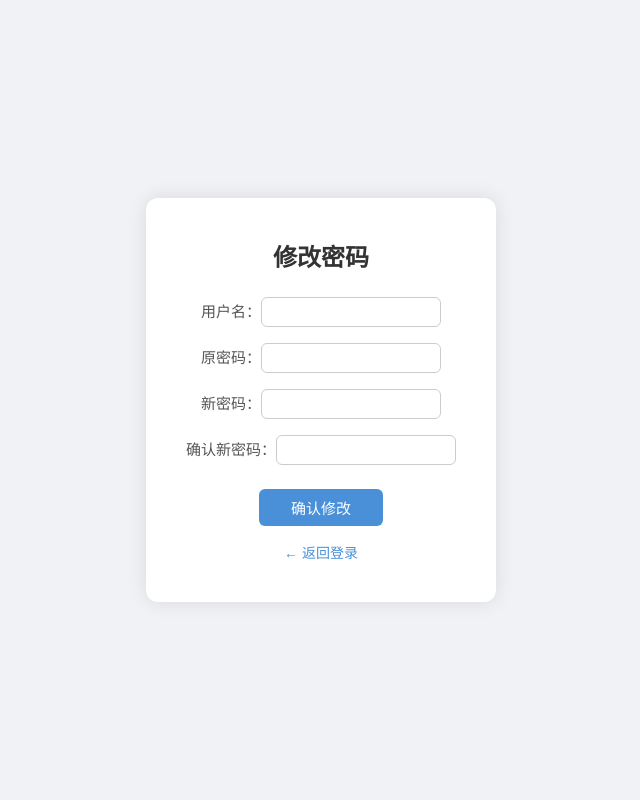
After one commit to curry-30-30/student_system, a Flask app: page /change_password in a window 1280 px wide. The commit adds this page. Shown: the whole page, without its empty margins (319-959 px from the left). Run offline with Flask 3, Linux system fonts and the light colour scheme.

Commit message:
新增注册/改密功能 + 查看所有用户

```diff
--- a/app.py
+++ b/app.py
@@ -4,10 +4,11 @@ import sqlite3
 app = Flask(__name__)
 app.secret_key = "student_system_secret"
 
-# 初始化数据库，创建学生表
+# 初始化数据库
 def create_db():
     conn = sqlite3.connect("student.db")
     cursor = conn.cursor()
+    # 学生表
     cursor.execute('''
     CREATE TABLE IF NOT EXISTS student (
         id INTEGER PRIMARY KEY AUTOINCREMENT,
@@ -17,6 +18,18 @@ def create_db():
         clazz TEXT
     )
     ''')
+    # 用户表
+    cursor.execute('''
+    CREATE TABLE IF NOT EXISTS user (
+        id INTEGER PRIMARY KEY AUTOINCREMENT,
+        username TEXT UNIQUE NOT NULL,
+        password TEXT NOT NULL
+    )
+    ''')
+    # 插入默认管理员（如果不存在）
+    cursor.execute("SELECT COUNT(*) FROM user WHERE username='admin'")
+    if cursor.fetchone()[0] == 0:
+        cursor.execute("INSERT INTO user (username, password) VALUES (?, ?)", ("admin", "123456"))
     conn.commit()
     conn.close()
 
@@ -26,12 +39,94 @@ create_db()
 @app.route("/", methods=["GET", "POST"])
 def login():
     if request.method == "POST":
-        username = request.form["username"]
-        password = request.form["password"]
-        if username == "admin" and password == "123456":
+        username = request.form["username"].strip()
+        password = request.form["password"].strip()
+        conn = sqlite3.connect("student.db")
+        cursor = conn.cursor()
+        cursor.execute("SELECT * FROM user WHERE username=? AND password=?", (username, password))
+        user = cursor.fetchone()
+        conn.close()
+        if user:
             return redirect("/student_list")
         return render_template("login.html", error="账号或密码错误")
     return render_template("login.html")
+
+# 注册
+@app.route("/register", methods=["GET", "POST"])
+def register():
+    errors = []
+    if request.method == "POST":
+        username = request.form["username"].strip()
+        password = request.form["password"].strip()
+        confirm = request.form["confirm"].strip()
+
+        if not username or not password:
+            errors.append("用户名和密码不能为空")
+        if password != confirm:
+            errors.append("两次密码输入不一致")
+        if len(password) < 6:
+            errors.append("密码长度不能少于6位")
+
+        if not errors:
+            conn = sqlite3.connect("student.db")
+            cursor = conn.cursor()
+            try:
+                cursor.execute("INSERT INTO user (username, password) VALUES (?, ?)", (username, password))
+                conn.commit()
+                flash("注册成功，请登录")
+                return redirect("/")
+            except sqlite3.IntegrityError:
+                errors.append("用户名已存在")
+            finally:
+                conn.close()
+
+        return render_template("register.html", errors=errors, username=username)
+
+    return render_template("register.html")
+
+# 修改密码
+@app.route("/change_password", methods=["GET", "POST"])
+def change_password():
+    errors = []
+    success = None
+    if request.method == "POST":
+        username = request.form["username"].strip()
+        old_pw = request.form["old_password"].strip()
+        new_pw = request.form["new_password"].strip()
+        confirm = request.form["confirm"].strip()
+
+        if not username or not old_pw or not new_pw:
+            errors.append("请填写完整信息")
+        elif new_pw != confirm:
+            errors.append("两次新密码输入不一致")
+        elif len(new_pw) < 6:
+            errors.append("新密码长度不能少于6位")
+        else:
+            conn = sqlite3.connect("student.db")
+            cursor = conn.cursor()
+            cursor.execute("SELECT * FROM user WHERE username=? AND password=?", (username, old_pw))
+            if cursor.fetchone():
+                cursor.execute("UPDATE user SET password=? WHERE username=?", (new_pw, username))
+                conn.commit()
+                success = "密码修改成功，请重新登录"
+            else:
+                errors.append("用户名或原密码错误")
+            conn.close()
+
+        if success:
+            return render_template("change_password.html", success=success, username=username)
+        return render_template("change_password.html", errors=errors, username=username)
+
+    return render_template("change_password.html")
+
+# 用户列表
+@app.route("/user_list")
+def user_list():
+    conn = sqlite3.connect("student.db")
+    cursor = conn.cursor()
+    users = cursor.execute("SELECT id, username, password FROM user").fetchall()
+    conn.close()
+    return render_template("user_list.html", users=users)
 
 # 学生列表页面
 @app.route("/student_list")
@@ -52,7 +147,6 @@ def add():
         age = request.form["age"].strip()
         clazz = request.form["clazz"].strip()
 
-        # 验证（收集所有错误，而非只报一个）
         if any(c.isdigit() for c in name):
             errors.append("姓名不能包含数字")
         if not sid.isdigit():
@@ -69,7 +163,6 @@ def add():
             flash("保存成功！")
             return redirect("/student_list")
 
-        # 验证失败时返回表单，保留已填内容
         return render_template("add.html", errors=errors, name=name, sid=sid, age=age, clazz=clazz)
 
     return render_template("add.html")
@@ -96,6 +189,5 @@ def delete_all():
     flash("已删除全部学生！")
     return redirect("/student_list")
 
-# 程序启动入口
 if __name__ == "__main__":
     app.run(debug=True)
--- /dev/null
+++ b/templates/change_password.html
@@ -0,0 +1,65 @@
+<!DOCTYPE html>
+<html lang="zh-CN">
+<head>
+    <meta charset="UTF-8">
+    <title>修改密码</title>
+    <style>
+        * { margin: 0; padding: 0; box-sizing: border-box; }
+        body {
+            height: 100vh;
+            display: flex;
+            justify-content: center;
+            align-items: center;
+            font-family: "Microsoft YaHei", sans-serif;
+            background: #f0f2f5;
+        }
+        .box {
+            background: #fff;
+            padding: 40px;
+            border-radius: 12px;
+            box-shadow: 0 0 20px rgba(0,0,0,0.1);
+            text-align: center;
+            min-width: 320px;
+        }
+        .box h2 { margin-bottom: 24px; color: #333; }
+        .box p { margin-bottom: 16px; font-size: 15px; color: #555; }
+        .box input {
+            width: 180px; padding: 6px 10px;
+            border: 1px solid #ccc; border-radius: 6px; font-size: 14px;
+        }
+        .box button {
+            margin-top: 8px; padding: 8px 32px;
+            border: none; border-radius: 6px;
+            background: #4a90d9; color: #fff; font-size: 15px; cursor: pointer;
+        }
+        .box button:hover { background: #357abd; }
+        .box .link {
+            display: inline-block; margin-top: 16px;
+            color: #4a90d9; text-decoration: none; font-size: 14px;
+        }
+        .box .link:hover { text-decoration: underline; }
+        .success { color: #27ae60; font-size: 14px; margin-bottom: 16px; }
+    </style>
+</head>
+<body>
+    <div class="box">
+        <h2>修改密码</h2>
+        {% if success %}
+        <p class="success">{{ success }}</p>
+        {% endif %}
+        {% if errors %}
+        <div style="color:red; font-size:14px; margin-bottom:16px; text-align:left; display:inline-block;">
+            {% for e in errors %}<p style="color:red; margin-bottom:4px;">· {{ e }}</p>{% endfor %}
+        </div>
+        {% endif %}
+        <form method="post">
+            <p>用户名：<input name="username" value="{{ username or '' }}"></p>
+            <p>原密码：<input type="password" name="old_password"></p>
+            <p>新密码：<input type="password" name="new_password"></p>
+            <p>确认新密码：<input type="password" name="confirm"></p>
+            <button type="submit">确认修改</button>
+        </form>
+        <a class="link" href="/">← 返回登录</a>
+    </div>
+</body>
+</html>
--- a/templates/list.html
+++ b/templates/list.html
@@ -123,6 +123,7 @@
         <h2>学生信息管理</h2>
         <div class="top-actions">
             <a class="action-btn add-btn" href="/add">新增学生</a>
+            <a class="action-btn" href="/user_list" style="background:#6c757d;">查看用户</a>
             <a class="action-btn delete-all-btn" href="/delete_all" onclick="return confirm('确定要删除全部学生吗？此操作不可恢复。')">删除全部</a>
         </div>
         <table>
--- a/templates/login.html
+++ b/templates/login.html
@@ -63,6 +63,11 @@
             <p>密码：<input type="password" name="password"></p>
             <button type="submit">登录</button>
         </form>
+        <p style="margin-top:20px; font-size:13px;">
+            <a href="/register" style="color:#4a90d9; text-decoration:none;">注册用户</a>
+            &nbsp;|&nbsp;
+            <a href="/change_password" style="color:#4a90d9; text-decoration:none;">修改密码</a>
+        </p>
     </div>
 </body>
 </html>
```
Also changed, not shown: templates/register.html (added, +60 -0 lines), templates/user_list.html (added, +63 -0 lines).
